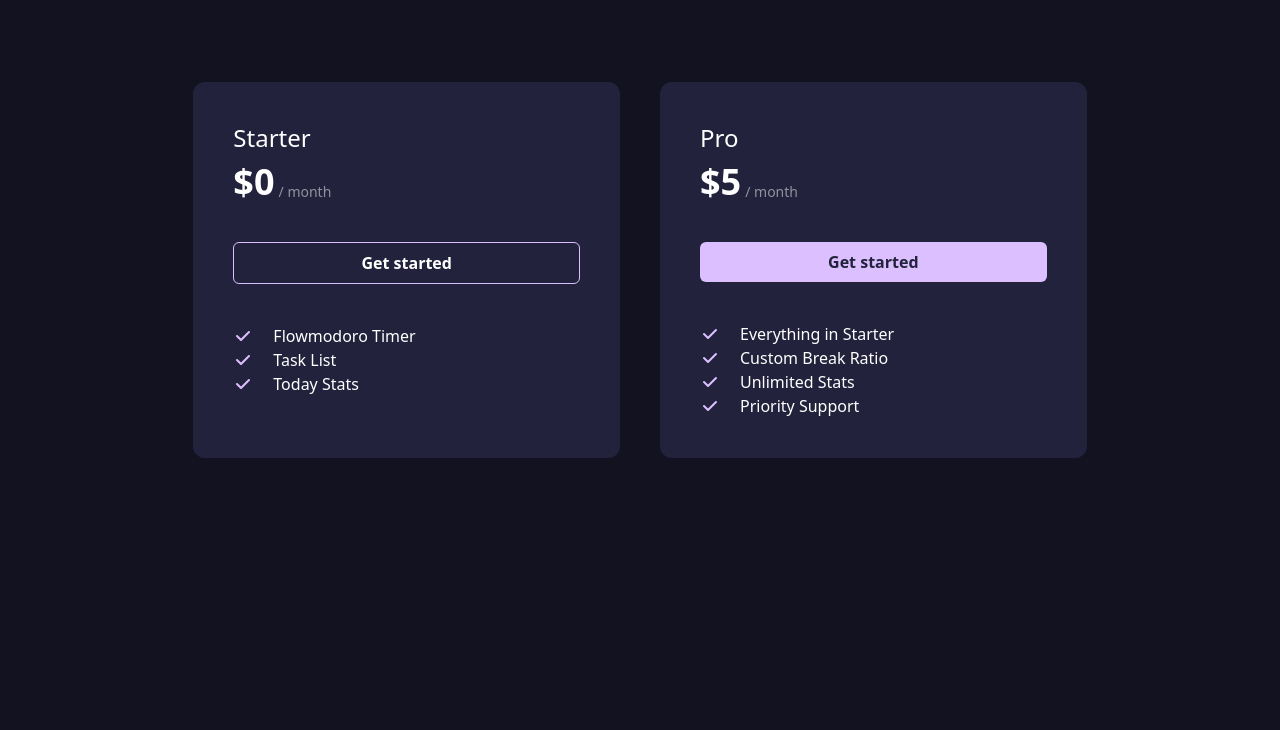
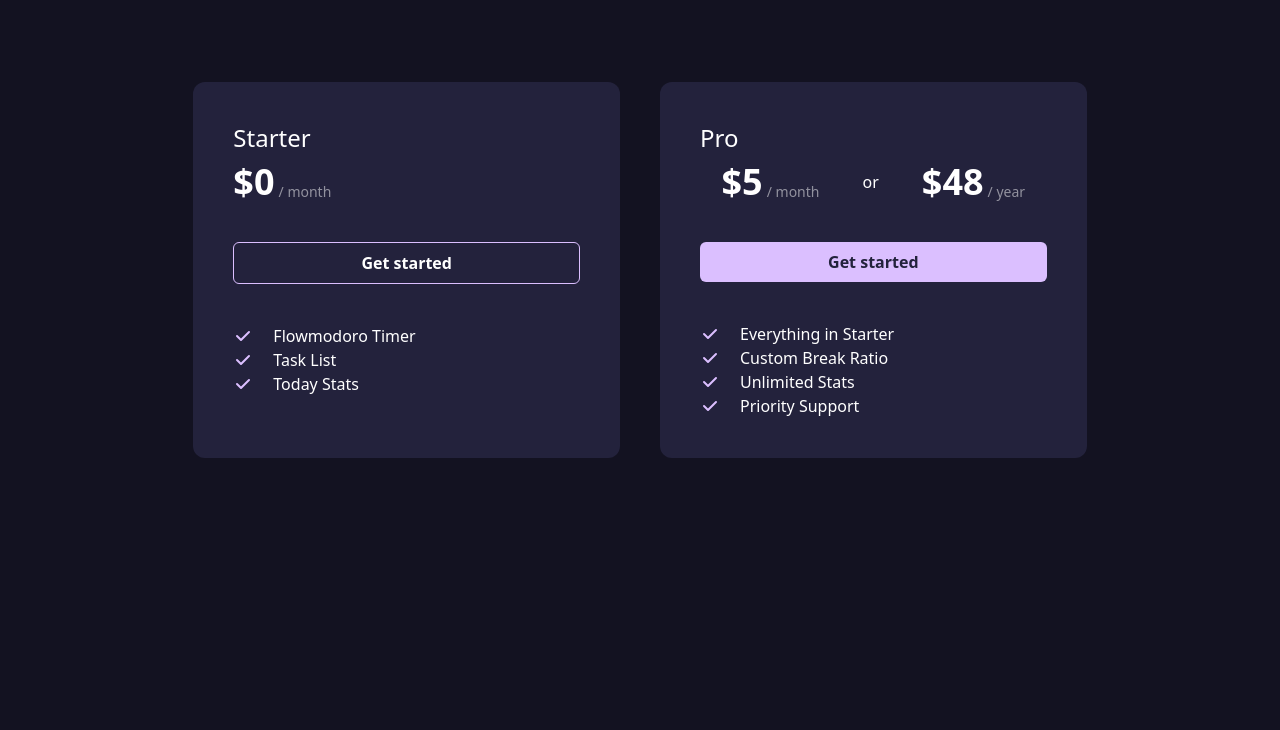
Before and after one commit to flowmodor/flowmodor, an Astro site: page /pricing in a window 1280 px wide. Shown: the part 70-800 px from the top of the page. Built offline with nearby package versions, Linux system fonts and the light colour scheme; Astro itself is replaced by a stand-in of ours.

Commit message:
feat: add yearly pro pricing

```diff
--- a/src/pages/pricing/index.astro
+++ b/src/pages/pricing/index.astro
@@ -39,9 +39,16 @@ const pro = [
     >
       <div class="flex flex-col gap-2">
         <h2 class="text-2xl">Pro</h2>
-        <div class="flex items-end gap-1">
-          <h2 class="text-4xl font-semibold">$5</h2>
-          <div class="text-sm opacity-50">/ month</div>
+        <div class="flex items-center justify-around">
+          <div class="flex items-end gap-1">
+            <h2 class="text-4xl font-semibold">$5</h2>
+            <div class="text-sm opacity-50">/ month</div>
+          </div>
+          or
+          <div class="flex items-end gap-1">
+            <h2 class="text-4xl font-semibold">$48</h2>
+            <div class="text-sm opacity-50">/ year</div>
+          </div>
         </div>
       </div>
       <a
```
